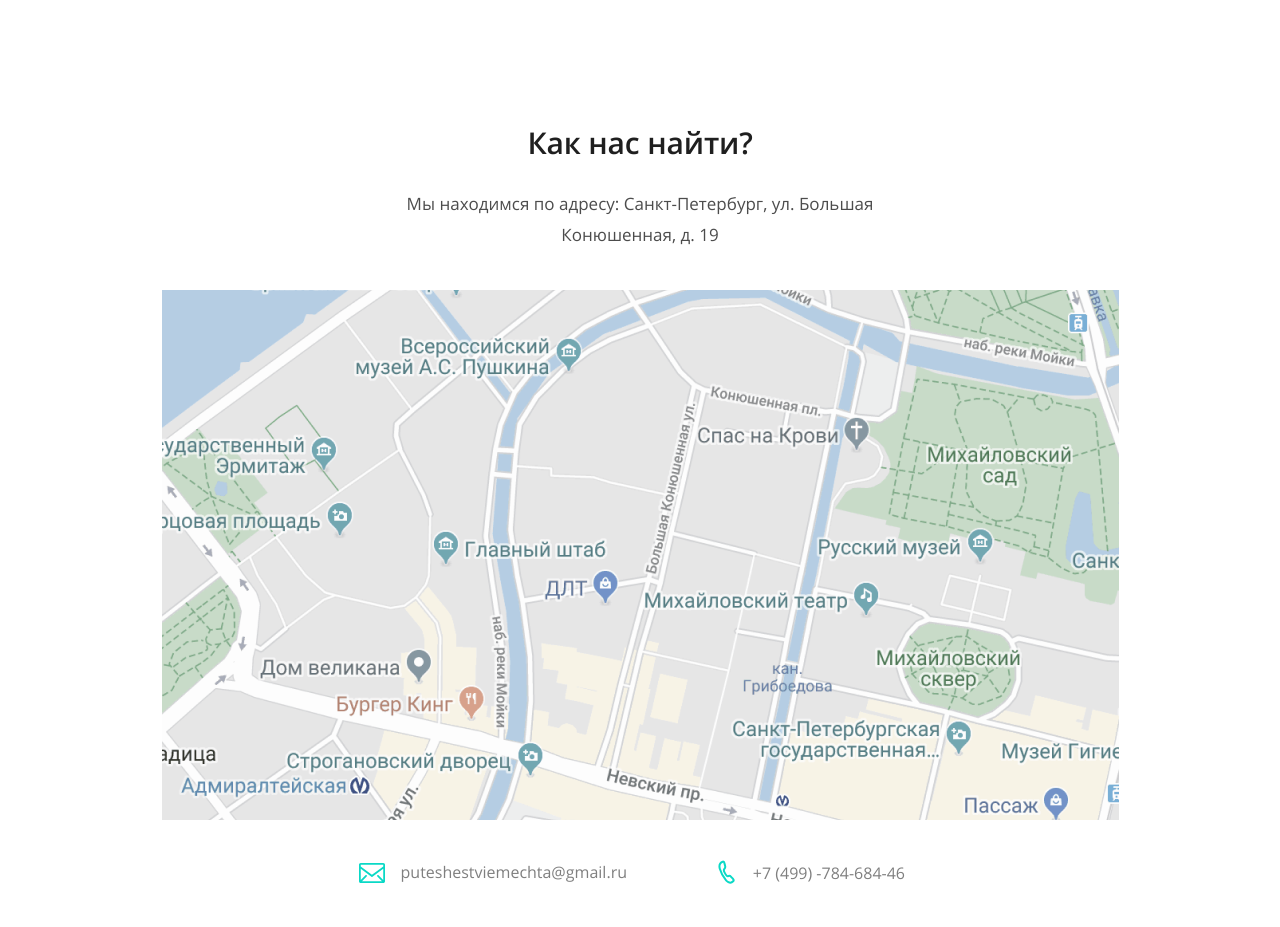
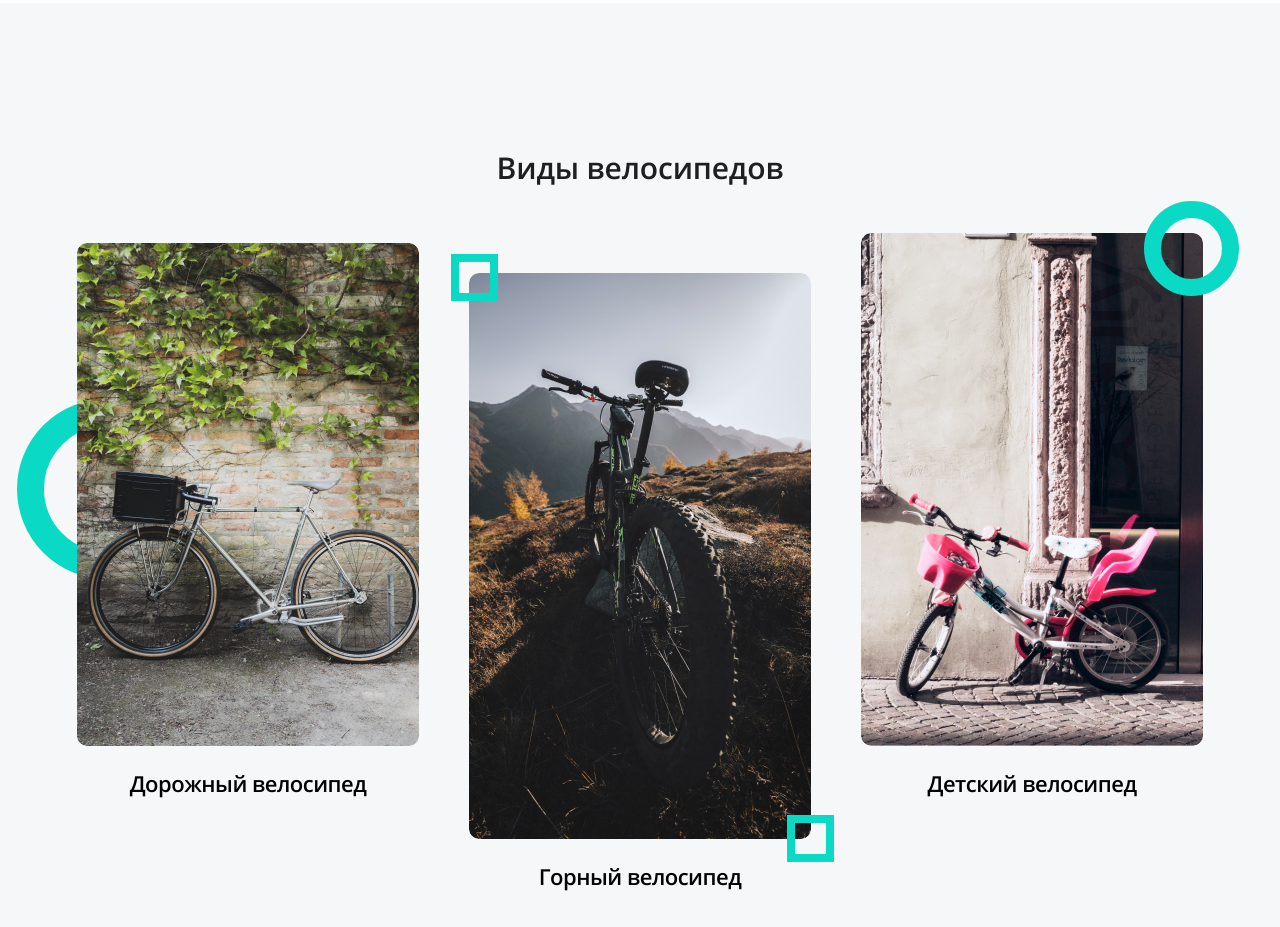
Before and after one commit to ElectroVen1k/bicycle, a website: page source/index.html in a window 1280 px wide. Shown: the part 1325-2252 px from the top of the page. Drawn offline with Linux system fonts and the light colour scheme.

Commit message:
добавляет видов велосипедов

```diff
--- a/source/index.html
+++ b/source/index.html
@@ -50,6 +50,29 @@
           <li class="about-us__item">Профессиональные консультации!</li>
         </ol>
       </section>
+      <section class="types">
+        <h3>Виды велосипедов</h3>
+        <ul class="types__list">
+          <li class="types__item">
+            <div class="types__img-container">
+              <img src="img/road-bike.jpg" width="342" height="503" alt="Дорожный велосипед">
+            </div>
+            <p>Дорожный велосипед</p>
+          </li>
+          <li class="types__item">
+            <div class="types__img-container">
+              <img src="img/mountain-bike.jpg" width="342" height="566" alt="Горный велосипед">
+            </div>
+            <p>Горный велосипед</p>
+          </li>
+          <li class="types__item">
+            <div class="types__img-container">
+              <img src="img/kid-bike.jpg" width="342" height="513" alt="Детский велосипед">
+            </div>
+            <p>Детский велосипед</p>
+          </li>
+        </ul>
+      </section>
     </main>
     <footer class="footer">
       <h3>Как нас найти?</h3>
--- a/source/scss/blocks/about-us.scss
+++ b/source/scss/blocks/about-us.scss
@@ -11,7 +11,7 @@
   column-gap: 38px;
   row-gap: 95px;
   margin: 0;
-  margin-bottom: 130px;
+  margin-bottom: 155px;
   padding: 0;
 }
 
@@ -54,7 +54,7 @@
 @media (max-width: $desktop-width) {
   .about-us__list {
     column-gap: 30px;
-    row-gap: 90px;
+    row-gap: 95px;
     margin-bottom: 70px;
   }
 
@@ -67,6 +67,11 @@
 }
 
 @media (max-width: $tablet-width) {
+  .about-us__list {
+    row-gap: 90px;
+    margin-bottom: 81px;
+  }
+
   .about-us__item {
     font-size: 18px;
   }
--- a/source/scss/blocks/main-nav.scss
+++ b/source/scss/blocks/main-nav.scss
@@ -5,7 +5,6 @@
 
 .main-nav__list {
   margin: 0;
-  padding: 0;
   font-weight: 300;
   font-size: 16px;
   line-height: 32px;
@@ -15,7 +14,7 @@
   flex-wrap: wrap;
   justify-content: space-between;
   border-bottom: 1px solid rgba(255, 255, 255, 0.2);
-  padding: 21px 20px 9px;
+  padding: 21px 0 9px;
   margin: 0 auto;
   left: 0;
   right: 0;
@@ -23,6 +22,10 @@
   position: absolute;
   width: 100%;
   max-width: 873px;
+}
+
+.main-nav__item {
+  padding: 0 20px;
 }
 
 .main-nav__toggler {
@@ -148,7 +151,3 @@
     }
   }
 }
-
-// @media (max-width: $tablet-width) {
-
-// }
--- /dev/null
+++ b/source/scss/blocks/types.scss
@@ -0,0 +1,237 @@
+.types {
+  background-color: $grey;
+  padding: 0 70px;
+}
+
+.types h3 {
+  max-width: 300px;
+  font-size: 30px;
+  line-height: 30px;
+  font-weight: 600;
+  letter-spacing: -0.005em;
+  color: $title;
+  margin: 0 auto;
+  padding-top: 150px;
+  padding-bottom: 50px;
+  text-align: center;
+}
+
+.types__list {
+  padding: 0;
+  padding-bottom: 100px;
+  margin: 0;
+  list-style: none;
+  display: flex;
+  flex-wrap: wrap;
+  margin: 0 auto;
+  justify-content: center;
+  max-width: 1126px;
+  column-gap: 50px;
+  width: auto;
+}
+
+.types__item  p{
+  font-weight: 600;
+  font-size: 22px;
+  line-height: 34px;
+  letter-spacing: -0.5px;
+  text-align: center;
+  margin: 0;
+
+}
+
+.types__item img {
+  display: block;
+  margin-bottom: 20px;
+  max-height: 570px;
+  max-width: 342px;
+  object-fit: cover;
+  height: 100%;
+  border-radius: 10px;
+  position: relative;
+  z-index: 2;
+}
+
+.types__img-container {
+  position: relative;
+}
+
+.types__item .types__img-container {
+  &::before {
+    content: "";
+    width: 47px;
+    height: 47px;
+    background-color: transparent;
+    border: 8px solid $blue;
+    top: -19px;
+    left: -18px;
+    position: absolute;
+    z-index: 3;
+  }
+
+  &::after {
+    content: "";
+    width: 47px;
+    height: 47px;
+    background-color: transparent;
+    border: 8px solid $blue;
+    bottom: -23px;
+    right: -23px;
+    position: absolute;
+    z-index: 3;
+  }
+}
+
+.types__item:first-child .types__img-container {
+  &::before {
+    content: "";
+    width: 180px;
+    height: 180px;
+    background-color: transparent;
+    border: 27px solid $blue;
+    border-radius: 50%;
+    top: calc(50% - 96px);
+    left: -60px;
+    position: absolute;
+    z-index: 1;
+  }
+
+  &::after {
+    content: none;
+  }
+}
+
+.types__item:last-child .types__img-container {
+  &::after {
+    content: "";
+    width: 95px;
+    height: 95px;
+    background-color: transparent;
+    border: 17px solid $blue;
+    border-radius: 50%;
+    top: -32px;
+    right: -36px;
+    position: absolute;
+    z-index: 3;
+  }
+
+  &::before {
+    content: none;
+  }
+}
+
+.types__item {
+  margin-bottom: 90px;
+  max-width: 342px;
+}
+
+.types__item:nth-child(3n+1) {
+  position: relative;
+  top: 10px;
+}
+
+.types__item:nth-child(3n+2) {
+  position: relative;
+  top: 40px;
+}
+
+@media (max-width: $desktop-width) {
+  .types {
+    padding: 0 40px;
+  }
+
+  .types__list {
+    padding-bottom: 21px;
+  }
+
+  .types__item {
+    margin-bottom: 50px;
+  }
+
+  .types__item img {
+    max-width: 270px;
+    max-height: 300px;
+  }
+
+  .types__item:nth-child(3n+1),
+  .types__item:nth-child(3n+2) {
+    position: static;
+  }
+
+  .types__item .types__img-container {
+    &::before {
+      content: none
+    }
+
+    &::after {
+      content: none;
+    }
+  }
+
+  .types__item:first-child .types__img-container {
+    &::before {
+      content: "";
+      width: 127px;
+      height: 127px;
+      background-color: transparent;
+      border: 18px solid $blue;
+      border-radius: 50%;
+      top: calc(100% - 99px);
+      left: -37px;
+      position: absolute;
+      z-index: 1;
+    }
+
+    &::after {
+      content: none;
+    }
+  }
+
+  .types__item:last-child .types__img-container {
+    &::after {
+      content: "";
+      width: 68px;
+      height: 68px;
+      background-color: transparent;
+      border: 13px solid $blue;
+      border-radius: 50%;
+      top: -20px;
+      right: -25px;
+      position: absolute;
+      z-index: 3;
+    }
+
+    &::before {
+      content: none;
+    }
+  }
+
+  .types h3 {
+    padding-top: 50px;
+    padding-bottom: 30px;
+    font-size: 24px;
+    line-height: 41px;
+  }
+}
+
+@media (max-width: $tablet-width) {
+  .types {
+    padding: 0 25px;
+  }
+
+  .types__item:first-child .types__img-container {
+    &::before {
+      left: -24px;
+    }
+  }
+
+  .types__item:last-child .types__img-container {
+    &::after {
+      right: -15px;
+    }
+  }
+
+  .types__item {
+    margin-bottom: 40px;
+  }
+}
--- a/source/scss/style.scss
+++ b/source/scss/style.scss
@@ -6,3 +6,4 @@
 @import 'blocks/preview';
 @import 'blocks/footer';
 @import 'blocks/about-us';
+@import 'blocks/types';
--- a/source/scss/variables.scss
+++ b/source/scss/variables.scss
@@ -4,3 +4,4 @@
 $title: #1F1F1F;
 $menu-item: #F6F6F6;
 $blue: #0AD9C6;
+$grey: #F6F7F9;
```
Also changed, not shown: source/scss/global.scss (+8 -0 lines), source/css/style.css, source/css/style.min.css, 2 other files.
